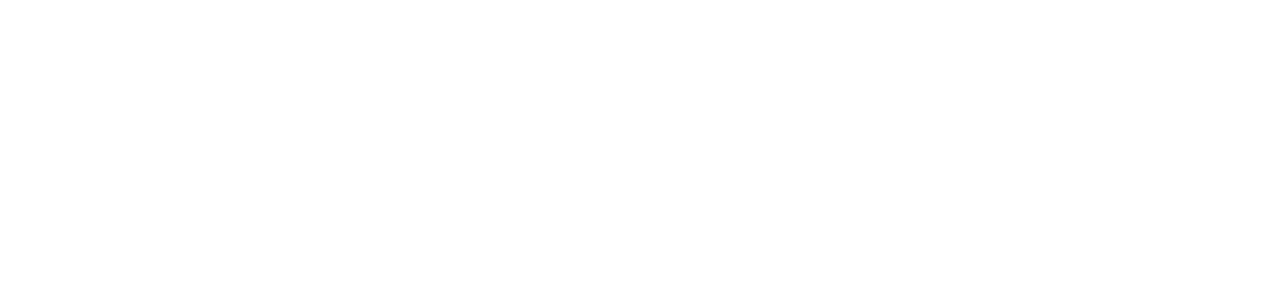
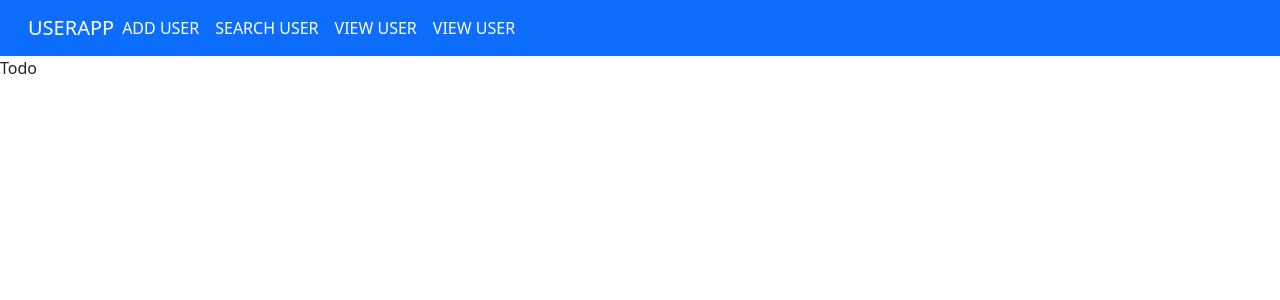
Before and after one commit to divya1viswanath/UserReactapp, a React (Create React App) app: page /todo in a window 1280 px wide. Before the commit this address had no page. Shown: the top 300 px of the page. Built offline with nearby package versions, Linux system fonts and the light colour scheme.

Commit message:
todo created

```diff
--- a/src/App.js
+++ b/src/App.js
@@ -6,6 +6,7 @@
 import {BrowserRouter,Route,Routes} from 'react-router-dom'
 import Search from './component/Search';
 import Viewuser from './component/Viewuser';
+import Todo from './component/Todo';
 
 function App() {
   return (
@@ -15,6 +16,7 @@
           <Route path='/'exact element={<Adduser/>}/>
           <Route path='/search'exact element={<Search/>}/>
           <Route path='/view'exact element={<Viewuser/>}/>
+          <Route path='/todo'exact element={<Todo/>}/>
         </Routes>
       </BrowserRouter>
     </>
--- a/src/component/Header.js
+++ b/src/component/Header.js
@@ -7,7 +7,7 @@
 
         <nav class="navbar navbar-expand-lg navbar-dark bg-primary">
             <div class="container-fluid">
-                <Link class="navbar-brand" to={'/'}>USERAPP </Link>
+                <Link class="navbar-brand" to={'/view'}>USERAPP </Link>
                 <button class="navbar-toggler" type="button" data-bs-toggle="collapse" data-bs-target="#navbarNavAltMarkup" aria-controls="navbarNavAltMarkup" aria-expanded="false" aria-label="Toggle navigation">
                 <span class="navbar-toggler-icon"></span>
                 </button>
@@ -16,6 +16,7 @@
                     <Link class="nav-link active" to='/'>ADD USER</Link>
                     <Link class="nav-link active" to='/search' >SEARCH USER</Link>
                     <Link class="nav-link active" to='/view' >VIEW USER</Link>
+                    <Link class="nav-link active" to='/todo' >VIEW USER</Link>
                 </div>
                 </div>
             </div>
--- /dev/null
+++ b/src/component/Todo.js
@@ -0,0 +1,14 @@
+import React from 'react'
+import Header from './Header'
+
+const Todo = () => {
+  return (
+    <div>
+        <Header/>
+        Todo
+
+    </div>
+  )
+}
+
+export default Todo
```
Also changed, not shown: src/component/Viewuser.js (+1 -1 lines).
